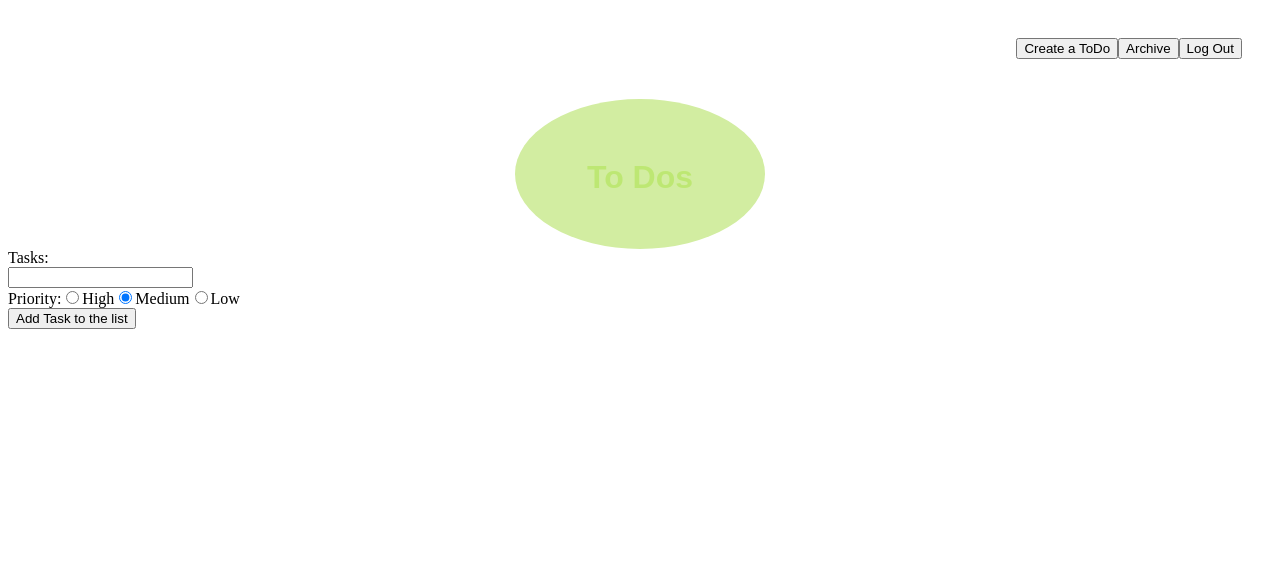
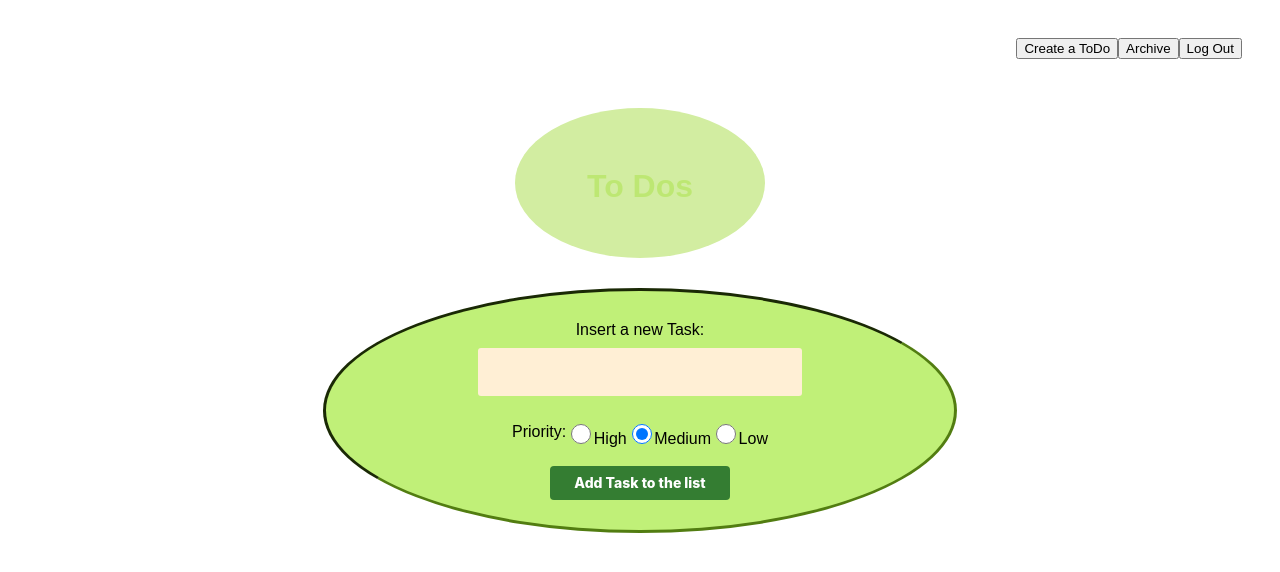
Before and after one commit to nigorita/todo-list-app, a React (Create React App) app: page / in a window 1280 px wide. Both pictures are taken after a click on the button "Create a ToDo". Shown: the top 572 px of the page. Built offline with nearby package versions, Linux system fonts and the light colour scheme.

Commit message:
Add design and some features

```diff
--- a/src/App.js
+++ b/src/App.js
@@ -1,6 +1,77 @@
 import React, { useState } from 'react';
 import styled from 'styled-components';
 import { interfaceDeclaration } from '@babel/types';
+import { blue } from 'ansi-colors';
+
+const Check = styled.input`
+width: 30px;
+height: 30px;
+border-radius: 10%;
+`;
+const Ul = styled.ul`
+font-family: sans-serif;
+
+
+`;
+
+const Li = styled.li`
+font-family: sans-serif;
+display: flex;
+flex-direction: row;
+justify-content: space-between;
+width: 40%;
+margin: auto;
+border: 1px dotted #326d7d;
+border-radius: 10px;
+background-color: #cafae8;
+
+
+`;
+const Butt = styled.button`
+border-radius: var(--border-button-border-radius, 4px) !important;
+    font-size: var(--font-button-font-size, 14px) !important;
+    line-height: var(--font-button-line-height, 10px) !important;
+    letter-spacing: var(--font-button-letter-spacing, normal) !important;
+    font-family: var(--font-button-font-family, Circular,-apple-system,BlinkMacSystemFont,Roboto,Helvetica Neue,sans-serif) !important;
+    text-transform: var(--font-button-text-transform, undefined) !important;
+    padding-top: var(--spacing-button-vertical, 10px) !important;
+    padding-bottom: var(--spacing-button-vertical, 10px) !important;
+    font-weight: var(--font-bold-font-weight, 800) !important;
+    border-width: var(--border-button-border-width, 2px) !important;
+    padding-left: var(--spacing-button-horizontal, 22px) !important;
+    padding-right: var(--spacing-button-horizontal, 22px) !important;
+    box-shadow: var(--shadow-button-level0-box-shadow, none) !important;
+    background: var(--color-buttons-primary-color, #347d32) !important;
+    border-color: var(--color-buttons-primary-border, transparent) !important;
+    color: var(--color-buttons-primary-text, #ffffff) !important;
+
+`;
+
+const Rem = styled.button`
+border-radius: var(--border-button-border-radius, 14px) !important;
+    font-size: var(--font-button-font-size, 14px) !important;
+    line-height: var(--font-button-line-height, 8px) !important;
+    letter-spacing: var(--font-button-letter-spacing, normal) !important;
+    font-family: var(--font-button-font-family, Circular,-apple-system,BlinkMacSystemFont,Roboto,Helvetica Neue,sans-serif) !important;
+    text-transform: var(--font-button-text-transform, undefined) !important;
+    padding-top: var(--spacing-button-vertical, 10px) !important;
+    padding-bottom: var(--spacing-button-vertical, 10px) !important;
+    font-weight: var(--font-bold-font-weight, 200) !important;
+    border-width: var(--border-button-border-width, 2px) !important;
+    padding-left: var(--spacing-button-horizontal, 22px) !important;
+    padding-right: var(--spacing-button-horizontal, 22px) !important;
+    box-shadow: var(--shadow-button-level0-box-shadow, none) !important;
+    background: var(--color-buttons-primary-color, #FF5A5F) !important;
+    border-color: var(--color-buttons-primary-border, transparent) !important;
+    color: var(--color-buttons-primary-text, #ffffff) !important;
+
+`;
+
+// const priColor ={
+//   color : ${props => props.priority==='High' ? 'red':'blue'};
+// }
+
+
 
 const H1 = styled.h1`
   text-align: center;
@@ -16,6 +87,7 @@ const Header = styled.header`
   width: 250px;
   height: 150px;
   border-radius: 50%;
+  margin: 30px auto;
 `;
 
 const Navi = styled.nav`
@@ -30,11 +102,13 @@ const BB = styled.div`
   border: none;
   padding-top: 30px;
   padding-right: 30px;
+  border-radius: 10%;
 `;
 
 const Input = styled.input`
   padding: 0.5em;
   margin: 0.5em;
+  font-size: 18px;
   color: ${props => props.inputColor || 'palevioletred'};
   background: papayawhip;
   border: none;
@@ -43,6 +117,49 @@ const Input = styled.input`
   width: 300px;
   height: 30px;
 `;
+
+const Prio = styled.input`
+  padding: 0.1em;
+  margin: 0.1em;
+  color: ${props => props.inputColor || 'palevioletred'};
+  background: papayawhip;
+  border: none;
+  border-radius: 3px;
+  padding-left: 15px;
+  width: 22px;
+  height: 20px;
+
+`;
+
+const Main = styled.div`
+  background-color: #c0f078;
+  width: 45%;
+  margin: 0 auto;
+  padding: 30px;
+  border: 3px inset #527d11;
+  display: ${props => !props.hidden ? "flex" : "none"};
+
+  flex-direction: column;
+  align-items: center;
+  border-radius: 70%;
+`;
+
+const Opts = styled.div`
+  display: flex;
+  flex-direction: row;
+  width: 45%;
+  justify-content: space-between;
+  font-family: sans-serif;
+`;
+
+const Lab = styled.label`
+font-size: 16px;
+font-family: sans-serif;
+font-weight: 400;
+
+`;
+
+
 
 function App() {
   const initTask = {
@@ -54,12 +171,13 @@ function App() {
   const [todolist, setTodolist] = useState([]);
 
   const [task, setTask] = useState(initTask);
+  const [hide, setHide] = useState(true);
 
   return (
     <div>
       <Navi>
         <BB>
-          <button>Create a ToDo</button>
+          <button onClick={()=> setHide(false)}>Create a ToDo</button>
           <button>Archive</button>
           <button>Log Out</button>
         </BB>
@@ -67,45 +185,62 @@ function App() {
       <Header>
         <H1> To Dos </H1>
       </Header>
-      <label>Tasks:</label>
-      <br />
-      <input
+
+      <Main hidden={hide}>
+        <Lab>Insert a new Task:</Lab>
+
+        <Input
           type="text"
           value={task.description}
           onChange={e => setTask({ ...task, description: e.target.value })}
         />
         <br />
+        <Opts>
           Priority:
-      <input
+          <div>
+          <Prio
             type="radio"
             value="High"
             checked={task.priority === 'High'}
             onChange={e => setTask({ ...task, priority: e.target.value })}
           />
-      <label for="High">High</label>
-      <input
+
+          <label for="High">High</label></div>
+          <div>
+          <Prio
             type="radio"
             value="Medium"
             checked={task.priority === 'Medium'}
             onChange={e => setTask({ ...task, priority: e.target.value })}
           />
-      <label for="Medium">Medium</label>
-      <input
+          <label for="Medium">Medium</label></div>
+          <div>
+          <Prio
             type="radio"
             value="Low"
             checked={task.priority === 'Low'}
             onChange={e => setTask({ ...task, priority: e.target.value })}
           />
-      <label for="Low">Low</label>
+          <label for="Low">Low</label></div>
+        </Opts>
         <br />
-      <button onClick={() => setTodolist([...todolist, task])}>
+        <Butt
+          onClick={() => {
+            if (task.description !== '') {
+              setTodolist([...todolist, task]);
+
+              setTask(initTask);
+            }
+          }}
+        >
           Add Task to the list
-      </button>
-      <ul>
+        </Butt>
+      </Main>
+      <Ul>
         {todolist.map((value, index) => (
-          <li>
+          <Li>
             {' '}
-            <input
+            <Check
               type="checkbox"
               checked={value.done === true}
               onChange={() => {
@@ -115,10 +250,22 @@ function App() {
                 setTodolist(newTodolist);
               }}
             />
-            {value.description}, priority: {value.priority} {value.done && "True"}
-          </li>
+
+            <div style={{color:'#04014a', fontWeight: 'bold'}}>{value.description}</div>{'  |  '}   Priority: <div style={{color:'#850543', fontWeight: 'bold'}}>{value.priority}</div>{'  |  '}
+            {value.done ? <div style={{ fontWeight: 'bold', color:'#03fc56' }}>'Done'</div> : <div style={{color:'#fc6b03', fontWeight: 'bold'}}>'to do'</div>}
+            <Rem
+              onClick={() => {
+                const newTodolist = [...todolist];
+                newTodolist.splice(index, 1);
+
+                setTodolist(newTodolist);
+              }}
+            >
+              remove task
+            </Rem>
+          </Li>
         ))}
-      </ul>
+      </Ul>
     </div>
   );
 }
```
Lines whose indentation alone changed are shown as unchanged.
